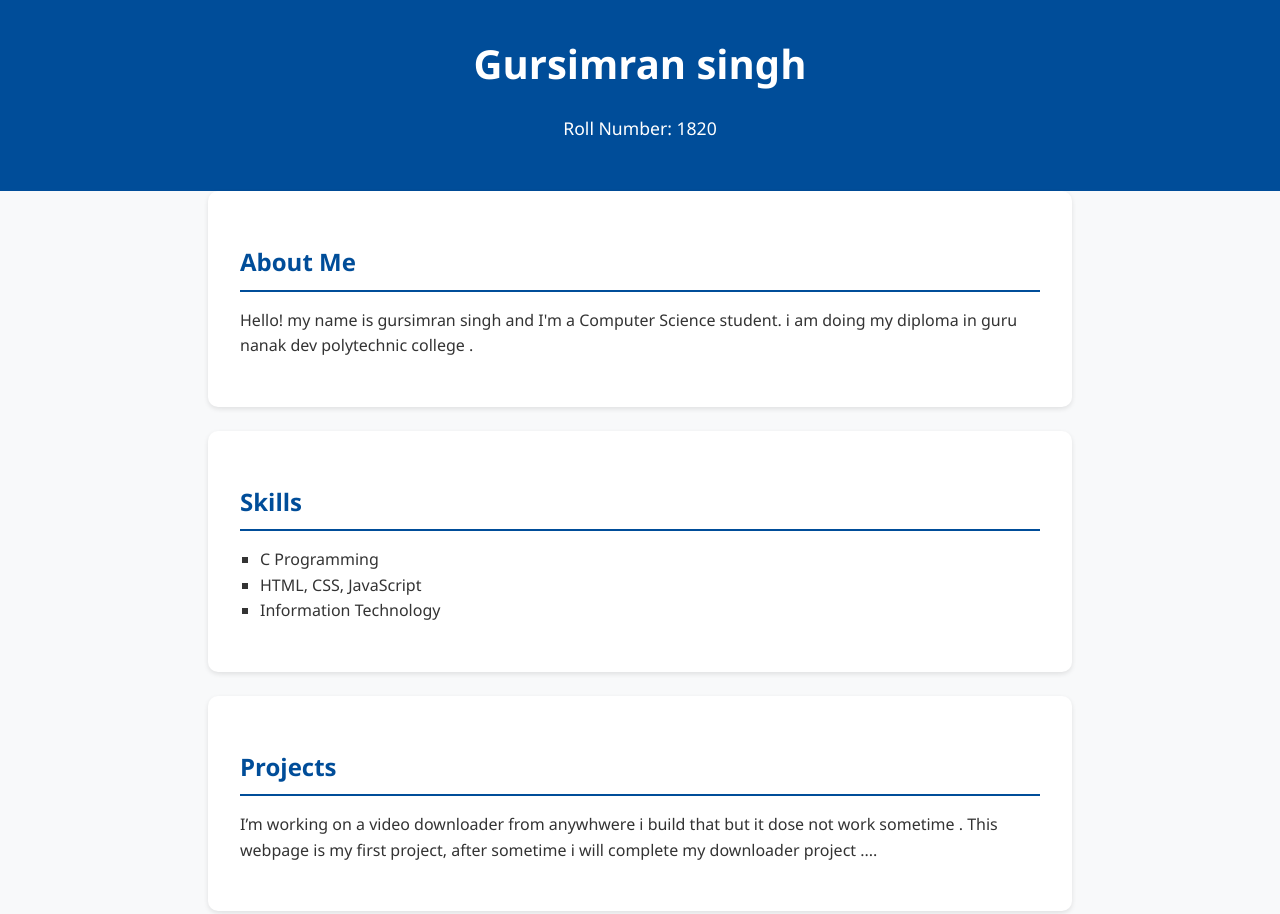
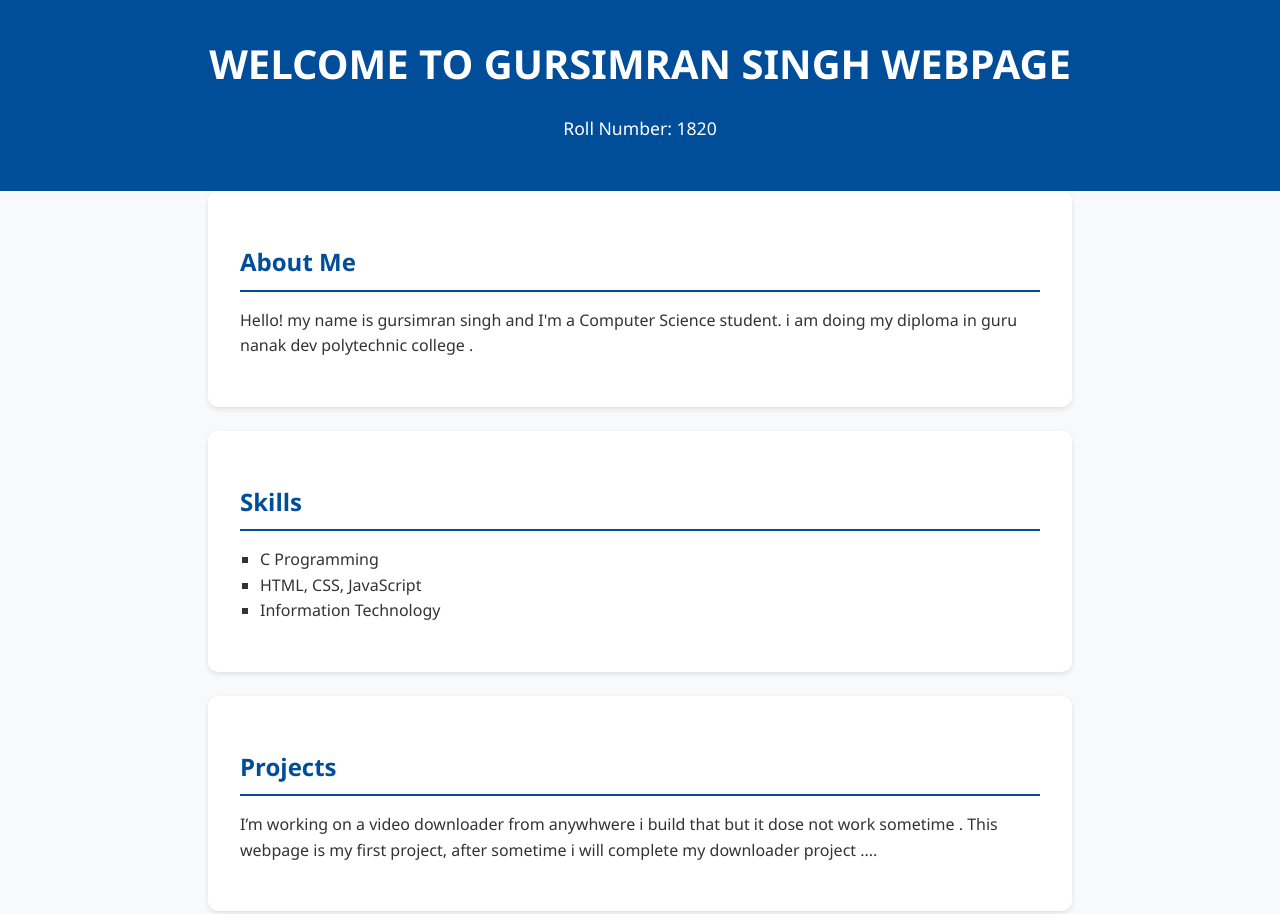
Before and after one commit to devilseyedevloper/devilseyedevloper.github.io, a plain HTML site: page index.html in a window 1280 px wide. Shown: the top 914 px of the page. Drawn offline with Linux system fonts and the light colour scheme.

Commit message:
index.html

```diff
--- a/index.html
+++ b/index.html
@@ -8,7 +8,7 @@
 </head>
 <body>
   <header>
-    <h1>Gursimran singh</h1>
+    <h1>WELCOME TO GURSIMRAN SINGH WEBPAGE</h1>
     <p>Roll Number: 1820</p>
   </header>
 
```
